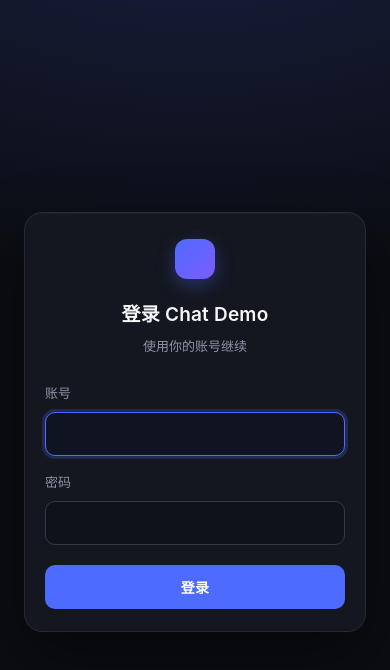
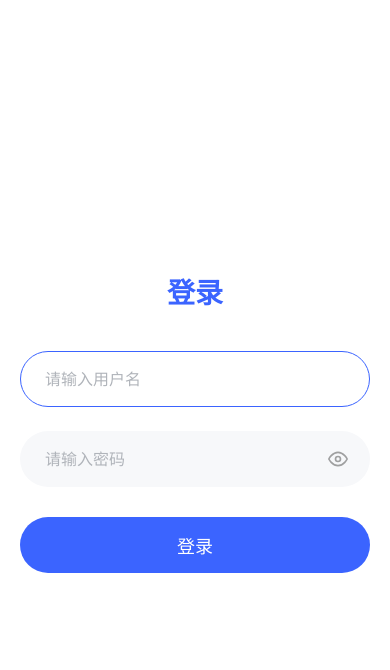
Before and after one commit to Tydecent/TdDSChat, a plain HTML site: page login/index.html in a window 390 px wide. Drawn offline with Linux system fonts and the light colour scheme.

Commit message:
style(login): 重设计登录页并支持密码显隐切换
- 更新登录表单布局与交互样式
更像[DeepSeek Chat](https://chat.deepseek.com)风格！

```diff
--- a/login/index.html
+++ b/login/index.html
@@ -2,59 +2,58 @@
 <html lang="zh-CN">
 <head>
   <meta charset="utf-8" />
-    <meta name="viewport" content="width=device-width,initial-scale=1,viewport-fit=cover" />
-    <meta name="theme-color" content="#0b0d12" />
-    <meta name="robots" content="noindex,nofollow" />
-    <title>登录 · Chat Demo</title>
+  <meta name="viewport" content="width=device-width, initial-scale=1, viewport-fit=cover" />
+  <title>登录</title>
   <link rel="stylesheet" href="/login/login.css" />
 </head>
 <body>
-    <main class="page">
-      <section class="card" aria-labelledby="login-title">
-        <header class="card__header">
-          <span class="brand" aria-hidden="true"></span>
-          <h1 id="login-title">登录 Chat Demo</h1>
-          <p class="subtitle">使用你的账号继续</p>
-        </header>
 
-        <form id="login-form" class="form" novalidate>
-          <div class="field">
-            <label class="field__label" for="username">账号</label>
+  <div class="login-container">
+    <h1 class="login-title">登录</h1>
+
+    <form id="login-form" class="login-form" novalidate>
+      <!-- 账号输入框 -->
+      <div class="input-group">
         <input
+          type="text"
           id="username"
           name="username"
-              class="input"
-              type="text"
+          placeholder="请输入用户名"
           autocomplete="username"
-              spellcheck="false"
-              autocapitalize="off"
           required
-              aria-describedby="login-error"
-            />
+        >
       </div>
 
-          <div class="field">
-            <label class="field__label" for="password">密码</label>
+      <!-- 密码输入框 -->
+      <div class="input-group">
         <input
+          type="password"
           id="password"
           name="password"
-              class="input"
-              type="password"
+          class="password-input"
+          placeholder="请输入密码"
           autocomplete="current-password"
           required
-              aria-describedby="login-error"
-            />
+        >
+        <!-- 小眼睛图标 -->
+        <span class="eye-icon" id="togglePassword">
+          <svg viewBox="0 0 24 24" width="20" height="20" stroke="currentColor" stroke-width="2" fill="none" stroke-linecap="round" stroke-linejoin="round">
+            <path d="M1 12s4-8 11-8 11 8 11 8-4 8-11 8-11-8-11-8z"></path>
+            <circle cx="12" cy="12" r="3"></circle>
+          </svg>
+        </span>
       </div>
 
-          <p id="login-error" class="error" role="alert" aria-live="polite" hidden></p>
+      <!-- 错误提示语 -->
+      <p id="login-error" class="error-text"></p>
 
-          <button id="submit" class="button" type="submit">
-            <span class="button__label">登录</span>
-            <span class="button__spinner" aria-hidden="true"></span>
+      <!-- 登录按钮 -->
+      <button type="submit" id="submit-btn" class="login-btn">
+        <span class="btn-text">登录</span>
+        <span class="spinner"></span>
       </button>
     </form>
-      </section>
-    </main>
+  </div>
 
 <script src="/login/login.js" defer></script>
 </body>
--- a/login/login.css
+++ b/login/login.css
@@ -1,233 +1,156 @@
-/* 登录页样式：深色背景 + 蓝色主按钮，仅账号 / 密码 / 登录三项，无任何第三方入口 */
-
-:root {
-  color-scheme: dark;
-  --bg: #0b0d12;
-  --bg-elevated: #14171f;
-  --border: #262a36;
-  --border-strong: #343a4a;
-  --text: #f5f6f8;
-  --text-muted: #8b93a7;
-  --primary: #4d6bfe;
-  --primary-hover: #5f7bff;
-  --primary-active: #3f5ae0;
-  --danger: #ff6b6b;
-  --radius-card: 18px;
-  --radius-control: 10px;
-}
-
+    /* ====== 基础重置 ====== */
     * {
+      margin: 0;
+      padding: 0;
       box-sizing: border-box;
-}
-
-html,
-body {
-  height: 100%;
+      font-family: system-ui, -apple-system, BlinkMacSystemFont, "Segoe UI", Roboto, Oxygen, Ubuntu, Cantarell, "Open Sans", "Helvetica Neue", sans-serif;
     }
 
     body {
-  margin: 0;
-  background:
-    radial-gradient(980px 520px at 50% -10%, rgba(77, 107, 254, 0.18), transparent 70%),
-    var(--bg);
-  color: var(--text);
-  font-family:
-    -apple-system, BlinkMacSystemFont, 'Segoe UI', 'PingFang SC', 'Hiragino Sans GB',
-    'Microsoft YaHei', 'Helvetica Neue', Arial, sans-serif;
-  font-size: 14px;
-  line-height: 1.6;
-  -webkit-font-smoothing: antialiased;
+      display: flex;
+      justify-content: center;
+      align-items: center;
+      min-height: 100vh;
+      background-color: #ffffff;
     }
 
-.page {
-  min-height: 100%;
+    .login-container {
+      width: 100%;
+      max-width: 420px;
+      padding: 40px 20px;
       display: flex;
+      flex-direction: column;
       align-items: center;
-  justify-content: center;
-  padding: 24px;
     }
 
-.card {
-  width: 100%;
-  max-width: 384px;
-  padding: 32px 32px 28px;
-  background: var(--bg-elevated);
-  border: 1px solid var(--border);
-  border-radius: var(--radius-card);
-  box-shadow:
-    0 1px 0 rgba(255, 255, 255, 0.04) inset,
-    0 24px 64px rgba(0, 0, 0, 0.45);
+    .login-title {
+      color: #3b64ff;
+      font-size: 28px;
+      font-weight: bold;
+      margin-bottom: 40px;
     }
 
-.card__header {
-  text-align: center;
-  margin-bottom: 26px;
+    .login-form {
+      width: 100%;
+      display: flex;
+      flex-direction: column;
     }
 
-.brand {
-  display: inline-block;
-  width: 40px;
-  height: 40px;
-  margin-bottom: 14px;
-  border-radius: 12px;
-  background: linear-gradient(140deg, var(--primary), #7d5cff);
-  box-shadow: 0 6px 18px rgba(77, 107, 254, 0.35);
+    /* ====== 输入框样式 ====== */
+    .input-group {
+      position: relative;
+      width: 100%;
+      margin-bottom: 24px;
     }
 
-.card h1 {
-  margin: 0;
-  font-size: 19px;
-  font-weight: 600;
-  letter-spacing: 0.2px;
+    .input-group input {
+      width: 100%;
+      height: 56px;
+      padding: 0 24px;
+      font-size: 16px;
+      color: #333;
+      background-color: #f7f8fa;
+      border: 1px solid transparent;
+      border-radius: 28px;
+      outline: none;
+      transition: all 0.3s ease;
     }
 
-.subtitle {
-  margin: 6px 0 0;
-  color: var(--text-muted);
-  font-size: 13px;
+    .input-group input:focus {
+      border-color: #3b64ff;
+      background-color: #ffffff;
     }
 
-.form {
-  display: flex;
-  flex-direction: column;
-  gap: 16px;
+    .input-group input::placeholder {
+      color: #b0b4ba;
     }
 
-.field {
-  display: flex;
-  flex-direction: column;
-  gap: 8px;
+    .input-group input:disabled {
+      background-color: #f0f1f5;
+      cursor: not-allowed;
     }
 
-.field__label {
-  font-size: 13px;
-  color: var(--text-muted);
+    /* 密码框留出图标位置 */
+    .input-group input[type="password"],
+    .input-group input[type="text"].password-input {
+      padding-right: 50px;
     }
 
-.input {
-  width: 100%;
-  height: 44px;
-  padding: 0 14px;
-  background: #0f1219;
-  border: 1px solid var(--border-strong);
-  border-radius: var(--radius-control);
-  color: var(--text);
-  font-size: 14px;
-  transition:
-    border-color 0.16s ease,
-    box-shadow 0.16s ease,
-    background-color 0.16s ease;
+    /* 小眼睛图标 */
+    .eye-icon {
+      position: absolute;
+      right: 20px;
+      top: 50%;
+      transform: translateY(-50%);
+      width: 24px;
+      height: 24px;
+      cursor: pointer;
+      display: flex;
+      justify-content: center;
+      align-items: center;
+      color: #666;
+      opacity: 0.6;
+      transition: opacity 0.2s;
     }
 
-.input::placeholder {
-  color: #5b6376;
+    .eye-icon:hover {
+      opacity: 1;
     }
 
-.input:hover {
-  border-color: #3f465a;
-}
-
-.input:focus {
-  outline: none;
-  background: #101420;
-  border-color: var(--primary);
-  box-shadow: 0 0 0 3px rgba(77, 107, 254, 0.22);
-}
-
-.input[aria-invalid='true'] {
-  border-color: var(--danger);
-}
-
-.error {
-  margin: 0;
-  padding: 10px 12px;
-  border: 1px solid rgba(255, 107, 107, 0.36);
-  border-radius: var(--radius-control);
-  background: rgba(255, 107, 107, 0.1);
-  color: #ffb4b4;
-  font-size: 13px;
-}
-
-.error[hidden] {
+    /* ====== 错误提示 ====== */
+    .error-text {
+      margin: -10px 0 16px 20px;
+      color: #ff4d4f;
+      font-size: 14px;
       display: none;
     }
 
-.button {
+    /* ====== 登录按钮 ====== */
+    .login-btn {
       position: relative;
-  height: 44px;
-  margin-top: 4px;
-  border: 0;
-  border-radius: var(--radius-control);
-  background: var(--primary);
-  color: #fff;
-  font-size: 14px;
-  font-weight: 600;
-  letter-spacing: 0.3px;
+      width: 100%;
+      height: 56px;
+      margin-top: 6px;
+      background-color: #3b64ff;
+      color: #ffffff;
+      font-size: 18px;
+      font-weight: 500;
+      border: none;
+      border-radius: 28px;
       cursor: pointer;
-  transition:
-    background-color 0.16s ease,
-    transform 0.06s ease;
+      transition: background-color 0.3s ease, opacity 0.3s ease;
+      display: flex;
+      justify-content: center;
+      align-items: center;
     }
 
-.button:hover:not(:disabled) {
-  background: var(--primary-hover);
+    .login-btn:hover:not(:disabled) {
+      background-color: #2a4ddf;
     }
 
-.button:active:not(:disabled) {
-  background: var(--primary-active);
-  transform: translateY(1px);
+    .login-btn:active:not(:disabled) {
+      background-color: #1f3cb8;
     }
 
-.button:focus-visible {
-  outline: 2px solid #9aabff;
-  outline-offset: 2px;
+    .login-btn:disabled {
+      opacity: 0.7;
+      cursor: not-allowed;
     }
 
-.button:disabled {
-  cursor: not-allowed;
-  opacity: 0.72;
-}
-
-.button__spinner {
-  position: absolute;
-  top: 50%;
-  left: 50%;
-  width: 18px;
-  height: 18px;
-  margin: -9px 0 0 -9px;
-  border: 2px solid rgba(255, 255, 255, 0.35);
+    /* 加载中 Spinner */
+    .spinner {
+      display: none;
+      width: 20px;
+      height: 20px;
+      border: 2px solid rgba(255, 255, 255, 0.4);
       border-top-color: #fff;
       border-radius: 50%;
-  opacity: 0;
-  animation: spin 0.7s linear infinite;
-}
-
-.button.is-loading .button__label {
-  opacity: 0;
-}
-
-.button.is-loading .button__spinner {
-  opacity: 1;
+      animation: spin 0.8s linear infinite;
     }
 
     @keyframes spin {
-  to {
-    transform: rotate(360deg);
-  }
+      to { transform: rotate(360deg); }
     }
 
-@media (max-width: 420px) {
-  .card {
-    padding: 26px 20px 22px;
-  }
-}
-
-@media (prefers-reduced-motion: reduce) {
-  .button__spinner {
-    animation-duration: 1.6s;
-  }
-  .input,
-  .button {
-    transition: none;
-  }
-}
+    .is-loading .btn-text { display: none; }
+    .is-loading .spinner { display: block; }
--- a/login/login.js
+++ b/login/login.js
@@ -1,104 +1,110 @@
-/* 登录页交互：原生 JS，无框架依赖。表单内提示错误，请求中禁用按钮。 */
-;(function () {
-  'use strict'
+(function () {
+  'use strict';
 
-  var form = document.getElementById('login-form')
-  var usernameInput = document.getElementById('username')
-  var passwordInput = document.getElementById('password')
-  var errorBox = document.getElementById('login-error')
-  var submit = document.getElementById('submit')
+  // DOM 元素
+  const form = document.getElementById('login-form');
+  const usernameInput = document.getElementById('username');
+  const passwordInput = document.getElementById('password');
+  const submitBtn = document.getElementById('submit-btn');
+  const errorBox = document.getElementById('login-error');
+  const togglePassword = document.getElementById('togglePassword');
+  const eyeIconSvg = togglePassword.querySelector('svg');
 
-  /** 只接受站内相对路径，避免开放重定向 */
-  function safeNext() {
-    var raw = new URLSearchParams(window.location.search).get('next')
-    if (!raw) return '/'
-    if (raw.charAt(0) !== '/' || raw.indexOf('//') === 0) return '/'
-    return raw
-  }
+  // 小眼睛图标路径
+  const eyeClosePath = `<path d="M17.94 17.94A10.07 10.07 0 0 1 12 20c-7 0-11-8-11-8a18.45 18.45 0 0 1 5.06-5.94M9.9 4.24A9.12 9.12 0 0 1 12 4c7 0 11 8 11 8a18.5 18.5 0 0 1-2.16 3.19m-6.72-1.07a3 3 0 1 1-4.24-4.24"></path><line x1="1" y1="1" x2="23" y2="23"></line>`;
+  const eyeOpenPath = `<path d="M1 12s4-8 11-8 11 8 11 8-4 8-11 8-11-8-11-8z"></path><circle cx="12" cy="12" r="3"></circle>`;
 
+  // 1. 密码显隐切换
+  togglePassword.addEventListener('click', function () {
+    const type = passwordInput.getAttribute('type') === 'password' ? 'text' : 'password';
+    passwordInput.setAttribute('type', type);
+    eyeIconSvg.innerHTML = type === 'text' ? eyeOpenPath : eyeClosePath;
+  });
+
+  // 2. 错误提示处理
   function showError(message) {
-    errorBox.textContent = message
-    errorBox.hidden = false
-    usernameInput.setAttribute('aria-invalid', 'true')
-    passwordInput.setAttribute('aria-invalid', 'true')
+    errorBox.textContent = message;
+    errorBox.style.display = 'block';
   }
 
   function clearError() {
-    errorBox.hidden = true
-    errorBox.textContent = ''
-    usernameInput.removeAttribute('aria-invalid')
-    passwordInput.removeAttribute('aria-invalid')
+    errorBox.style.display = 'none';
+    errorBox.textContent = '';
   }
 
+  // 3. Loading 状态处理
   function setLoading(loading) {
-    submit.disabled = loading
-    submit.classList.toggle('is-loading', loading)
-    submit.setAttribute('aria-busy', loading ? 'true' : 'false')
-    usernameInput.readOnly = loading
-    passwordInput.readOnly = loading
+    submitBtn.disabled = loading;
+    submitBtn.classList.toggle('is-loading', loading);
+    usernameInput.disabled = loading;
+    passwordInput.disabled = loading;
   }
 
-  function messageFromResponse(status, body) {
-    if (body && typeof body.message === 'string' && body.message) return body.message
-    if (status === 401) return '用户名或密码错误'
-    if (status === 429) return '尝试次数过多，请稍后再试'
-    if (status >= 500) return '服务暂时不可用，请稍后重试'
-    return '登录失败，请重试'
-  }
+  // 输入时清除错误
+  [usernameInput, passwordInput].forEach(input => {
+    input.addEventListener('input', () => {
+      if (errorBox.style.display === 'block') clearError();
+    });
+  });
 
+  // 4. 表单提交拦截
   form.addEventListener('submit', function (event) {
-    event.preventDefault()
-    if (submit.disabled) return
+    event.preventDefault();
+    if (submitBtn.disabled) return;
 
-    var username = usernameInput.value.trim()
-    var password = passwordInput.value
+    const username = usernameInput.value.trim();
+    const password = passwordInput.value;
 
-    clearError()
+    clearError();
+
+    // 前端基础校验
     if (!username || !password) {
-      showError('请输入账号和密码')
-      ;(!username ? usernameInput : passwordInput).focus()
-      return
+      showError('请输入账号和密码');
+      (!username ? usernameInput : passwordInput).focus();
+      return;
     }
 
-    setLoading(true)
+    setLoading(true);
 
+    // ==========================================
+    // 这里保留了你原来代码里的 Fetch 请求逻辑
+    // 你可以根据实际情况调整 URL 或参数
+    // ==========================================
     fetch('/api/auth/login', {
       method: 'POST',
       credentials: 'same-origin',
       headers: { 'Content-Type': 'application/json', Accept: 'application/json' },
       body: JSON.stringify({ username: username, password: password }),
     })
-      .then(function (response) {
-        return response
-          .json()
-          .catch(function () {
-            return null
-          })
-          .then(function (body) {
-            if (!response.ok) {
-              throw new Error(messageFromResponse(response.status, body))
-            }
-            return body
-          })
+      .then(async function (response) {
+        const body = await response.json().catch(() => null);
+        if (!response.ok) {
+          throw new Error((body && body.message) || '登录失败，请重试');
+        }
+        return body;
       })
       .then(function () {
-        window.location.replace(safeNext())
+        // 登录成功跳转
+        // 这里简单处理，直接跳转首页。如果你有 next 参数，可以像你原代码那样使用 safeNext()
+        window.location.replace('/');
       })
       .catch(function (error) {
-        setLoading(false)
-        var message = error && error.message ? error.message : '网络异常，请检查连接后重试'
-        if (message === 'Failed to fetch') message = '网络异常，请检查连接后重试'
-        showError(message)
-        passwordInput.select()
-      })
-  })
+        setLoading(false);
+        let message = error.message || '网络异常，请检查连接后重试';
+        if (message === 'Failed to fetch') message = '网络异常，请检查连接后重试';
+        showError(message);
+        passwordInput.select();
+      });
 
-  // 输入时立即清除上一次的错误提示
-  ;[usernameInput, passwordInput].forEach(function (input) {
-    input.addEventListener('input', function () {
-      if (!errorBox.hidden) clearError()
-    })
-  })
+    /*
+    // 如果你只想看前端效果，可以把上面的 fetch 注释掉，解开下面这段代码测试 UI：
+    setTimeout(() => {
+      setLoading(false);
+      showError('用户名或密码错误（测试）');
+    }, 1500);
+    */
+  });
 
-  usernameInput.focus()
-})()
+  // 自动聚焦
+  usernameInput.focus();
+})();
```
Lines whose indentation alone changed are shown as unchanged.
